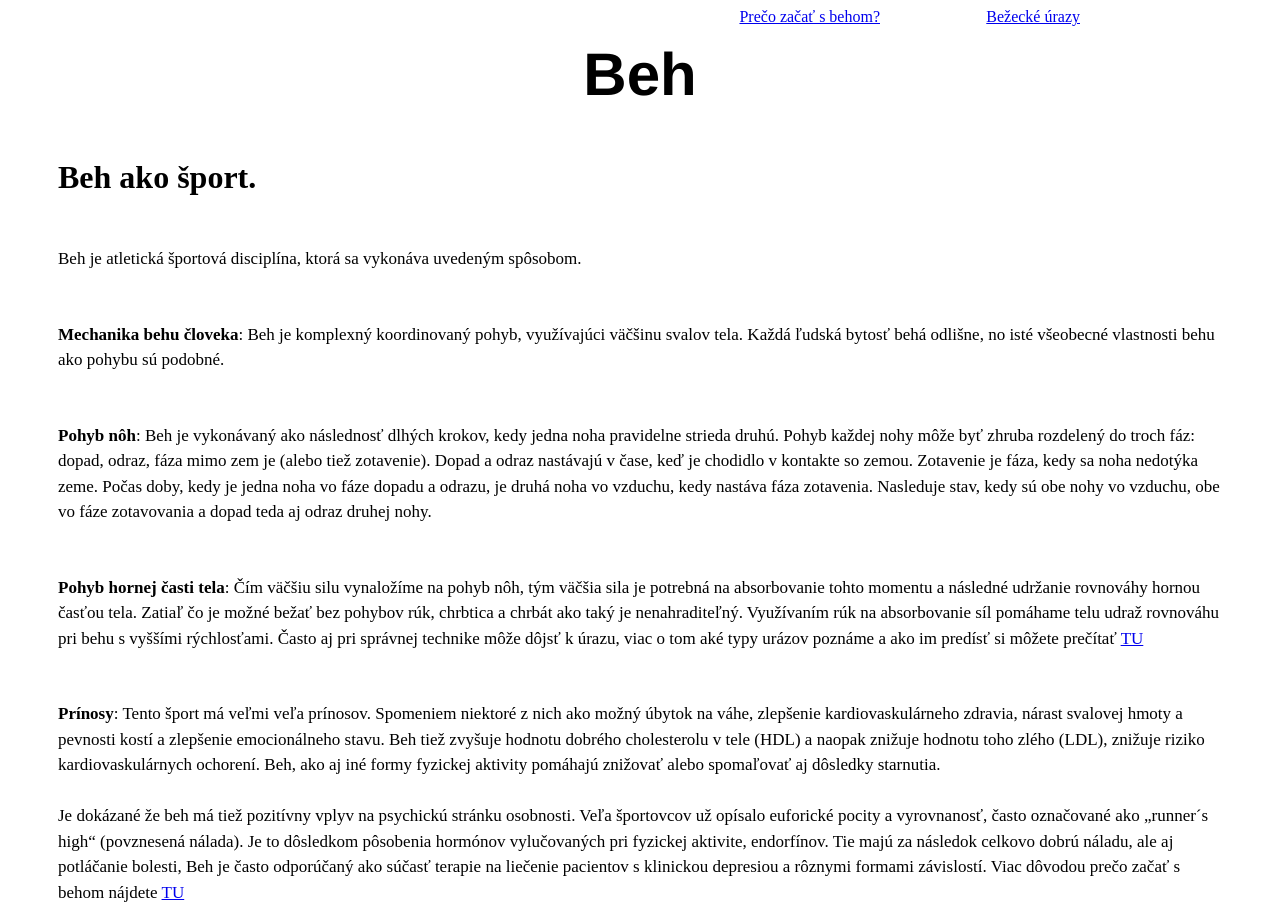
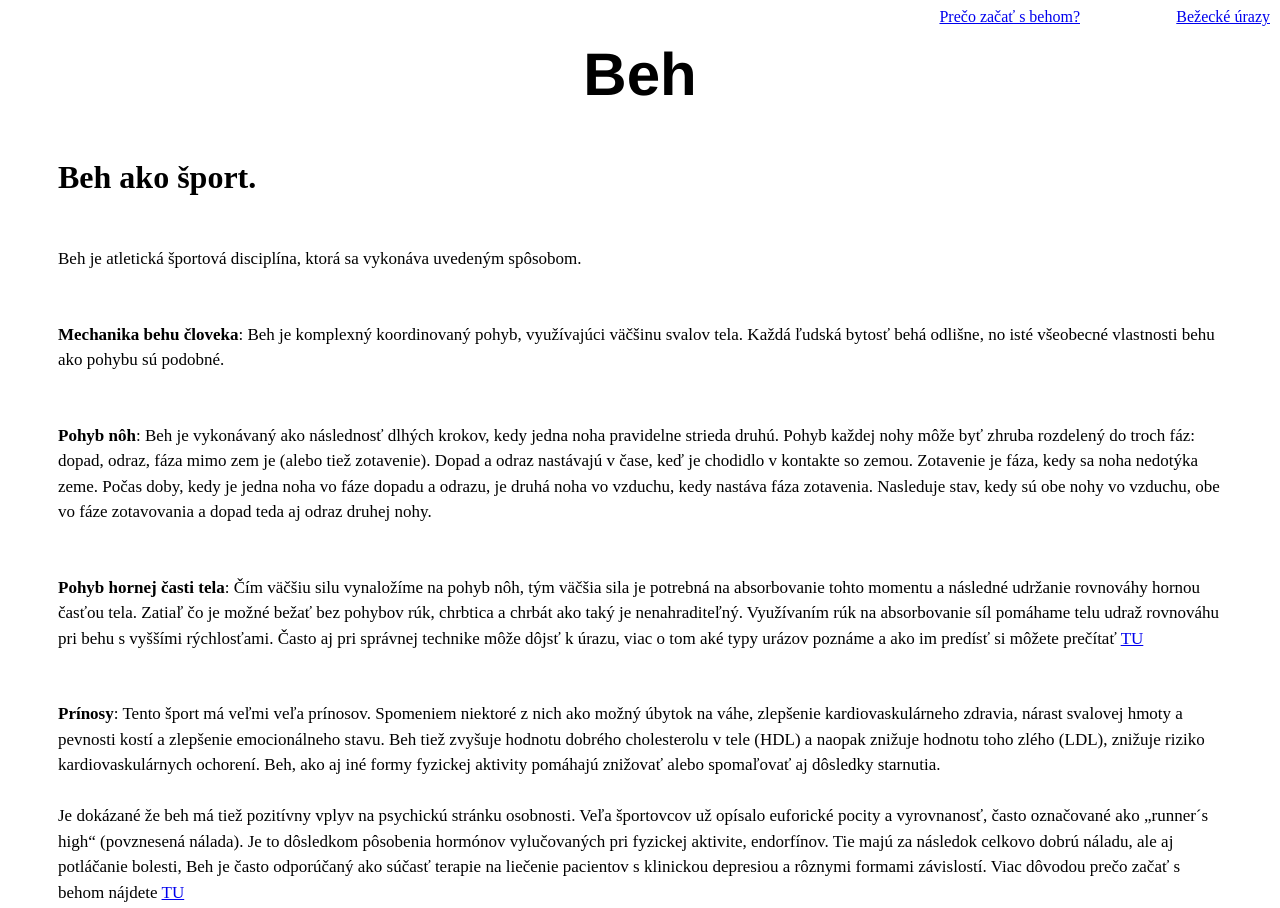
Before and after one commit to karolinacizmarovaa/karolinacizmarovaa.github.io, a plain HTML site: page index.html in a window 1280 px wide. Shown: the top 908 px of the page. Drawn offline with Linux system fonts and the light colour scheme.

Commit message:
Update index.html

```diff
--- a/index.html
+++ b/index.html
@@ -27,12 +27,12 @@
             .top-right1 {
                 position: absolute;
                 top: 8px;
-                right: 200px; }
+                right: 10px; }
 
             .top-right2 {
                 position: absolute;
                 top: 8px;
-                right: 400px; }
+                right: 200px; }
 
 
             img  { width: 1200px;
```
